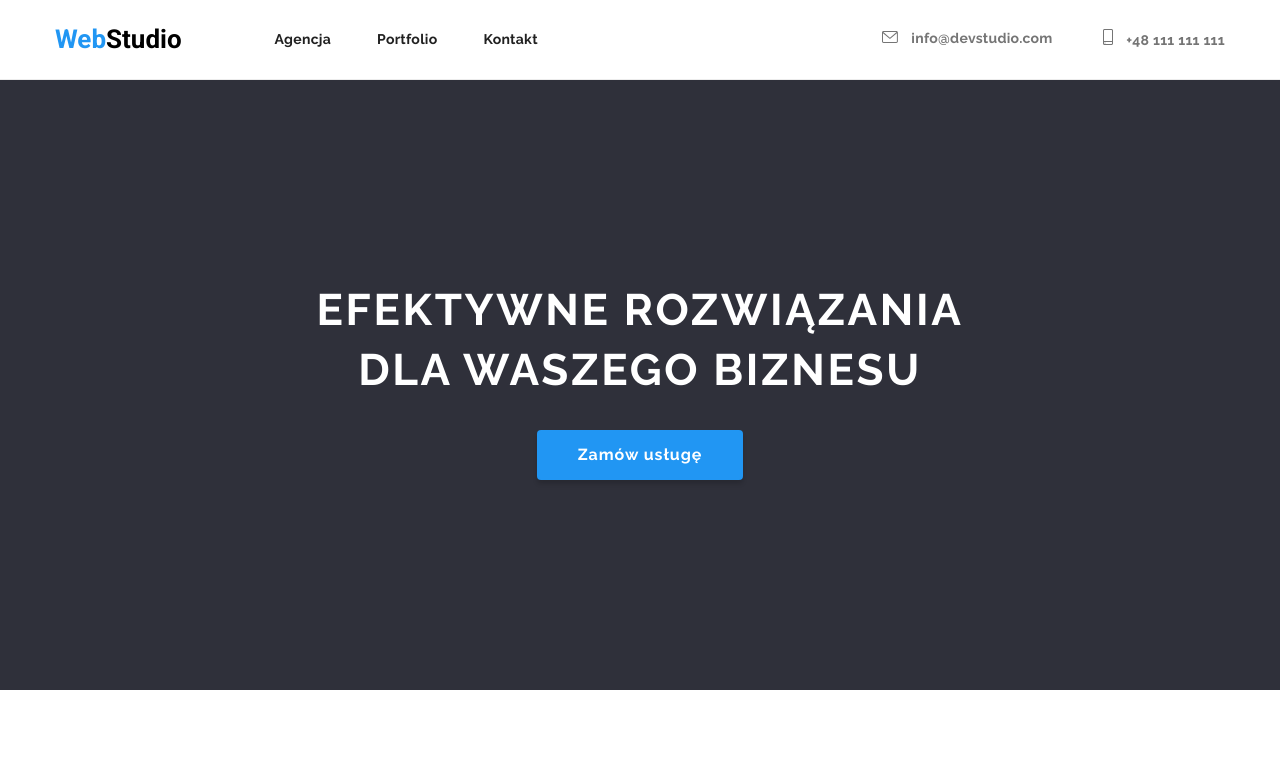
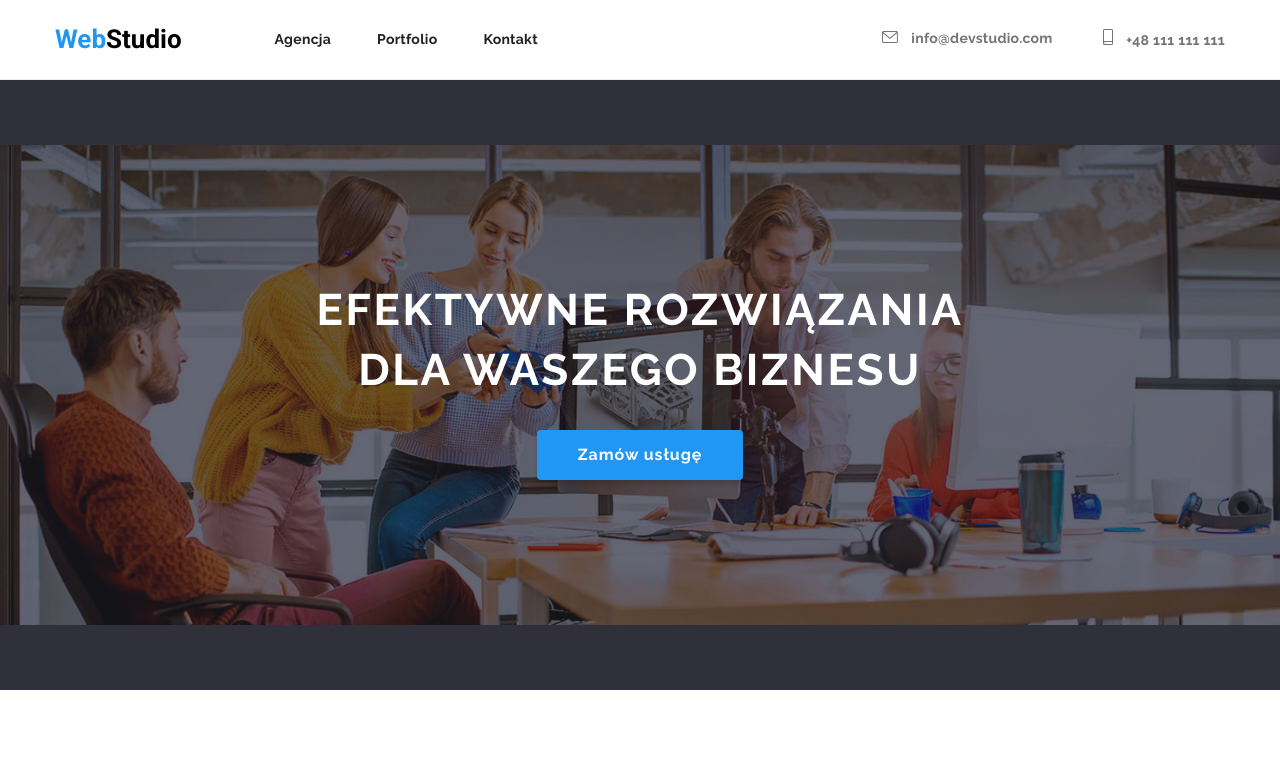
Before and after one commit to ZuzannaCelnik/goit-markup-hw-04, a plain HTML site: page index.html in a window 1280 px wide. Shown: the top 781 px of the page. Drawn offline with nearby package versions, Linux system fonts and the light colour scheme.

Commit message:
bg hero double dot ../images/hero-bg

```diff
--- a/css/styles.css
+++ b/css/styles.css
@@ -185,7 +185,7 @@ img{
     linear-gradient(
         rgba(47, 48, 58, 0.4),
         rgba(47, 48, 58, 0.4)),
-        url("./images/hero-bg.jpg");
+        url("../images/hero-bg.jpg");
     background-color: var(--background-colour);
     padding-top: 200px;
     padding-bottom: 210px;
```
